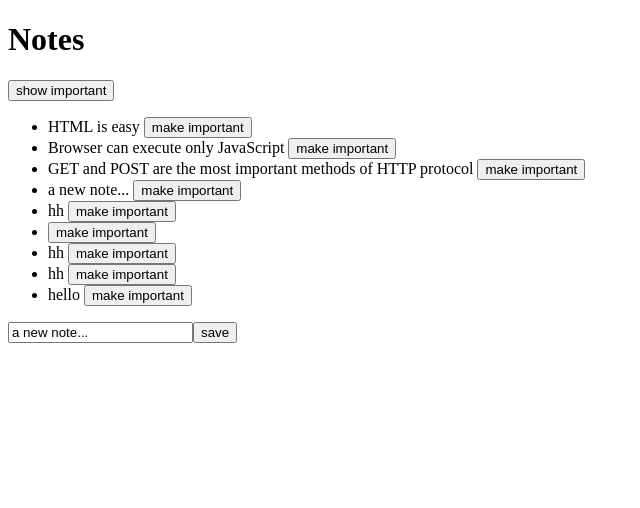
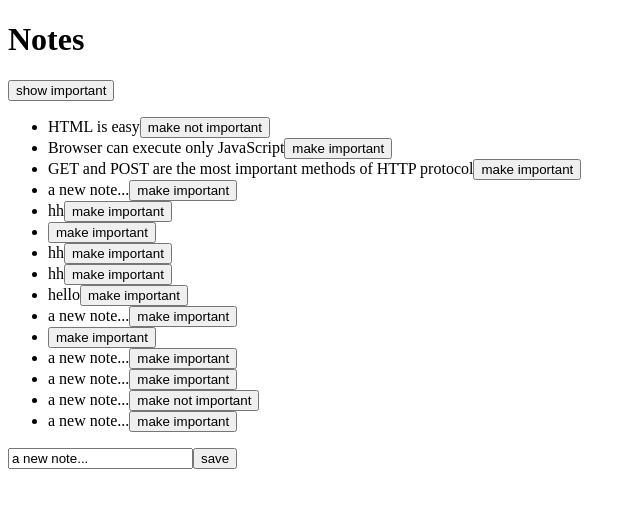
Before and after one commit to shirleyfyx/fullstackopen2023, a React (Create React App) app in the folder notes/: page / in a window 1280 px wide. Shown: the top 508 px of the page, without its empty margins (0-640 px from the left). Built offline with nearby package versions, Linux system fonts and the light colour scheme; data requests are answered from the project's data file.

Commit message:
Created catch method for any potential errors.

```diff
--- a/notes/db.json
+++ b/notes/db.json
@@ -3,7 +3,7 @@
     {
       "id": 1,
       "content": "HTML is easy",
-      "important": false
+      "important": true
     },
     {
       "id": 2,
@@ -44,6 +44,36 @@
       "content": "hello",
       "important": false,
       "id": 9
+    },
+    {
+      "content": "a new note...",
+      "important": false,
+      "id": 10
+    },
+    {
+      "content": "",
+      "important": false,
+      "id": 11
+    },
+    {
+      "content": "a new note...",
+      "important": false,
+      "id": 12
+    },
+    {
+      "content": "a new note...",
+      "important": false,
+      "id": 13
+    },
+    {
+      "content": "a new note...",
+      "important": true,
+      "id": 14
+    },
+    {
+      "content": "a new note...",
+      "important": false,
+      "id": 15
     }
   ]
 }
--- a/notes/src/App.js
+++ b/notes/src/App.js
@@ -1,17 +1,6 @@
 import { useEffect, useState } from 'react'
-import axios from 'axios'
-import noteService from './notes'
-
-const Note = ({note, toggleImportance}) => {
-  const label = note.important
-   ? 'make not important' : 'make important'
-
-   return (
-    <li> {note.content} {}
-    <button onClick={toggleImportance}> {label}</button>
-    </li>
-   )
-}
+import noteService from './services'
+import Note from './Note'
 
 const App = () => {
   const [notes, setNotes] = useState([])
@@ -29,18 +18,19 @@ const App = () => {
     }, [])
 
   const toggleImportanceOf = id => {
-    const url = `http://localhost:3001/notes/${id}`
     const note = notes.find(n => n.id === id)
     const changedNote = { ...note, important: !note.important }
 
-    axios.put(url, changedNote).then(response => {
-      setNotes(note.map(n => n.id !== id ? n : response.data))
-    })
-
     noteService
       .update(id, changedNote)
-      .then(response => {
-        setNotes(notes.map(note => note.id !== id ? note : response.data))
+      .then(returnedNote => {
+        setNotes(notes.map(note => note.id !== id ? note : returnedNote))
+      })
+      .catch(error => {
+        alert(
+          `the note '${note.content}' was already deleted from server`
+        )
+        setNotes(notes.filter(n => n.id !== id))
       })
   }
 
@@ -54,8 +44,8 @@ const App = () => {
 
     noteService
       .create(noteObject)
-      .then(response => {
-        setNotes(notes.concat(response.data))
+      .then(returnedNote => {
+        setNotes(notes.concat(returnedNote))
         setNewNote('')
       })
   }
--- a/notes/src/Note.js
+++ b/notes/src/Note.js
@@ -1,7 +1,13 @@
-const Note = ({ note }) => {
-    return (
-      <li>{note.content}</li>
-    )
-  }
+const Note = ({ note, toggleImportance }) => {
+  const label = note.important
+    ? 'make not important' : 'make important'
 
-export default Note;
+  return (
+    <li>
+      {note.content}
+      <button onClick={toggleImportance}>{label}</button>
+    </li>
+  )
+}
+
+export default Note
--- a/notes/src/notes.js
+++ b/notes/src/services.js
@@ -17,8 +17,15 @@ const update = (id, newObject) => {
     return request.then(response => response.data)
 }
 
-export default {
-    getAll: getAll,
-    create: create,
-    update: update
-}
+export default { getAll, create, update }
+
+
+// Error handler for reject promises:
+// axios
+//   .get('http://example.com/probably_will_fail')
+//   .then(response => {
+//     console.log('success!')
+//   })
+//   .catch(error => {
+//     console.log('fail')
+//   })
```
